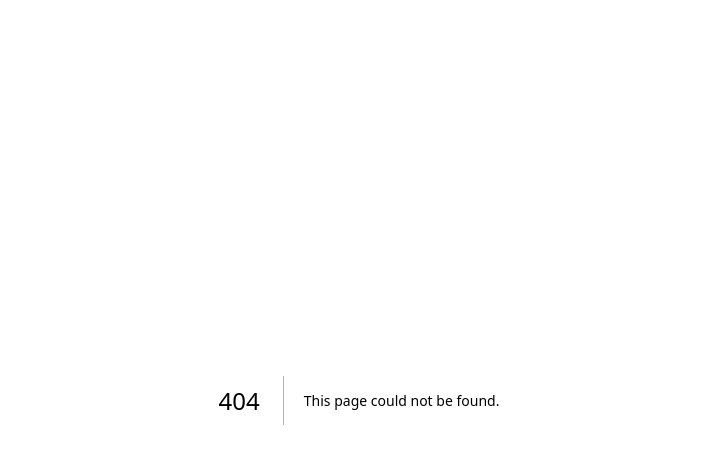
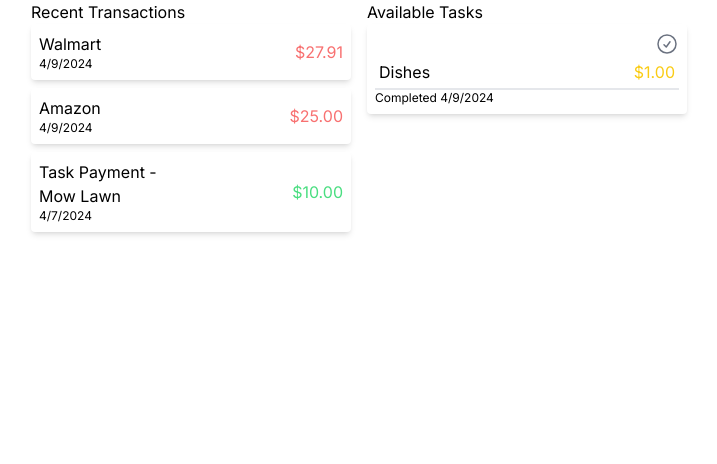
Before and after one commit to blaksmith205/famdit, a Next.js app: page /child in a window 1280 px wide. Before the commit this address had no page. Shown: the top 464 px of the page, without its empty margins (281-998 px from the left). Built offline with nearby package versions, Linux system fonts and the light colour scheme.

Commit message:
Adds mock child data

```diff
--- /dev/null
+++ b/src/app/child/page.tsx
@@ -0,0 +1,26 @@
+"use client";
+import { useContext } from "react";
+import TaskBlock, {TaskState, TaskAction, Task, TaskConsumer } from "../components/task-card";
+import { User, UserContext } from "../components/accounts";
+import TransactionCard from "../components/transaction-card";
+
+export default function ChildPage() {
+    let user = useContext(UserContext)
+
+    return (
+        <div className="columns-2 w-full h-screen flex items-center justify-center gap-4 overflow-y-auto">
+            <div className="w-1/4 h-full">
+                <h1>Recent Transactions</h1>
+                {user.transactions && user.transactions.map((transaction) =>
+                    <TransactionCard transaction={transaction}/>
+                )}
+            </div>
+            <div className="w-1/4 h-full">
+                <h1>Available Tasks</h1>
+                {user.tasks.map((task) =>
+                    <TaskBlock key={task.name} task={task}/>
+                )}
+            </div>
+      </div>
+    )
+}
--- /dev/null
+++ b/src/app/components/accounts.tsx
@@ -0,0 +1,62 @@
+"use client";
+import { createContext, useState } from 'react';
+import { Task, TaskAction, TaskState } from "./task-card";
+
+export type Transaction = {
+    name: string;
+    amount: number;
+    date: Date;
+}
+
+export type User = {
+    name: string;
+    tasks: Task[];
+    balance?: number;
+    transactions?: Transaction[];
+    parent?: User;
+    children?: User[];
+}
+
+export const UserContext = createContext({} as User);
+
+const defaultTasks = [
+    {name:"Dishes", amount: 1, parentView: true, state: TaskState.Pending, info: "Do that dishes when they pile up.", actions: [TaskAction.Approve], completedOn: new Date("04/09/2024")},
+    {name:"Laundry", amount: 1, parentView: true, state: TaskState.Transfered, info: "Do your laundry every week.", actions: [TaskAction.Info, TaskAction.Repeat], completedOn: new Date("04/09/2024")},
+    {name:"Mow Lawn", amount: 10, parentView: true, state: TaskState.Transfered, info: "Mow the lawn every week (every 2 weeks during winter).", actions: [TaskAction.Info, TaskAction.Repeat], completedOn: new Date("04/07/2024")},
+] as Task[];
+
+const defaultExternalTasks = [
+    {name:"Mow", amount: 20, parentView: true, state: TaskState.Available, info: "Mow the lawn for 80-year old neighbor, Fred. Bring your own lawn mower and knock at the door beforehand.", actions: [TaskAction.Info], completedOn: new Date("04/21/2024")},
+    {name:"Wash Car", amount: 10, parentView: true, state: TaskState.Available, info: "Mow the lawn every week (every 2 weeks during winter).", actions: [TaskAction.Info], completedBy: new Date("04/21/2024")},
+] as Task[];
+
+const defaultTransactions = [
+    {name: "Walmart", amount: -27.91, date: new Date("04/09/2024")},
+    {name: "Amazon", amount: -25.00, date: new Date("04/09/2024")},
+    {name: "Task Payment - Mow Lawn", amount: 10.00, date: new Date("04/07/2024")},
+] as Transaction[];
+
+const parentUser = {
+    name: "Parent",
+    tasks: defaultTasks
+} as User;
+
+const childUser = {
+    name: "John",
+    tasks: [defaultTasks[0]],
+    balance: 100,
+    transactions: defaultTransactions,
+    parent: parentUser,
+} as User;
+
+parentUser.children = [childUser];
+
+export function UserProvider({ children }: Readonly<{children: React.ReactNode}>) {
+  const [user, setUser] = useState(childUser);
+
+  return (
+    <UserContext.Provider value={user}>
+        {children}
+    </UserContext.Provider>
+  );
+}
--- /dev/null
+++ b/src/app/components/transaction-card.tsx
@@ -0,0 +1,16 @@
+import { Transaction } from "./accounts";
+
+export default function TransactionCard({transaction}: {transaction: Transaction}) {
+    return (
+        <div className="grid grid-cols-2 rounded p-2 shadow-md bg-white mb-2">
+            <div className="h-full">
+                <h2>{transaction.name}</h2>
+                <div className="text-xs">{transaction.date.toLocaleDateString()}</div>
+            </div>
+            {transaction.amount <= 0
+            ? <h1 className="flex items-center justify-end text-red-400">${(-transaction.amount).toFixed(2)}</h1>
+            : <h1 className="flex items-center justify-end text-green-400">${transaction.amount.toFixed(2)}</h1>
+            }
+        </div>
+    )
+}
--- a/src/app/layout.tsx
+++ b/src/app/layout.tsx
@@ -2,6 +2,7 @@ import type { Metadata } from "next";
 import { Inter } from "next/font/google";
 import "./globals.css";
 import Header, { UserRoute } from "./components/header";
+import { UserProvider } from "./components/accounts";
 
 const inter = Inter({ subsets: ["latin"] });
 
@@ -22,7 +23,9 @@ export default function RootLayout({
 }>) {
   return (
     <html lang="en">
-      <body className={inter.className}>{children}</body>
+      <body className={inter.className}>
+        <UserProvider>{children}</UserProvider>
+      </body>
     </html>
   );
 }
```
